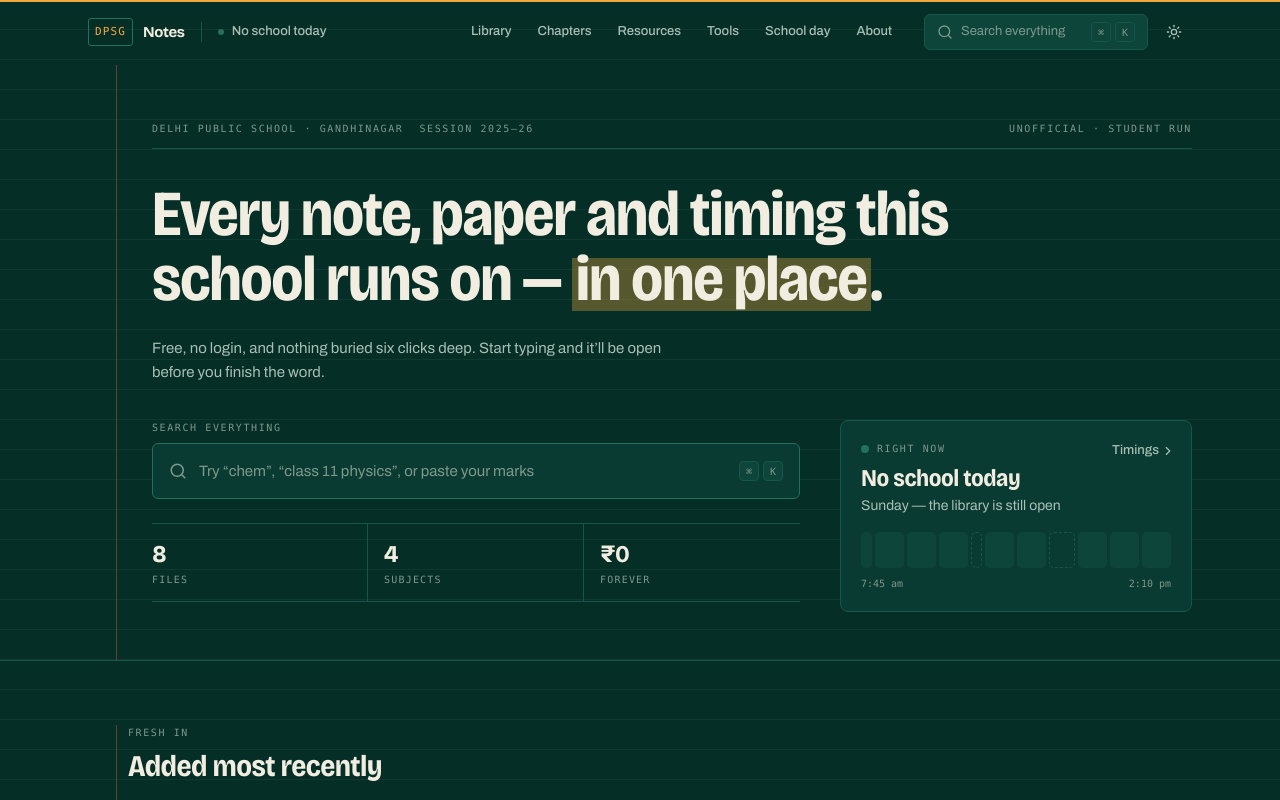
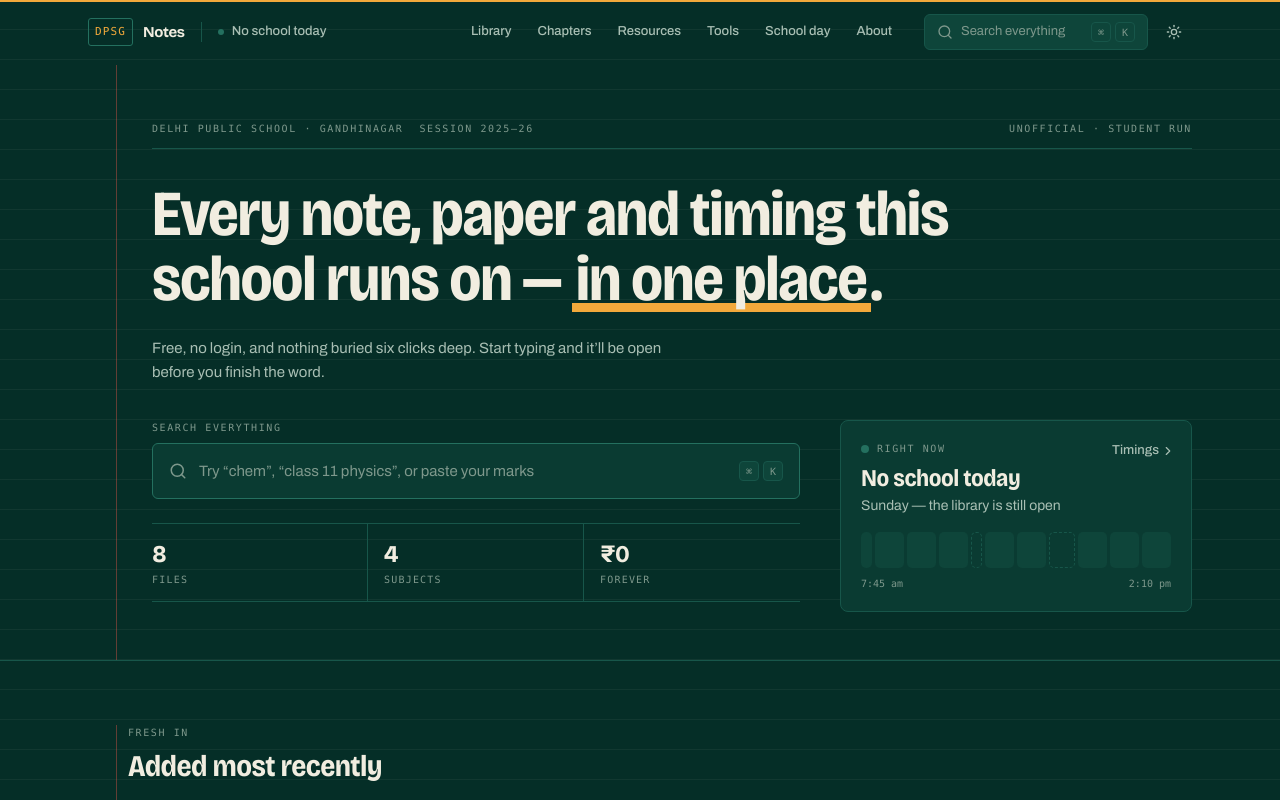
Before and after one commit to arykv/dpsg_notes, a React (Vite) app: page / in a window 1280 px wide. Shown: the top 800 px of the page. Built offline with nearby package versions, Linux system fonts and the light colour scheme; a web font is replaced by a local one.

Commit message:
style(marked): underline on the dark board, swipe on paper
A marigold fill behind pale text fights the text; a pen underscore doesn't.

```diff
--- a/src/index.css
+++ b/src/index.css
@@ -219,7 +219,11 @@
   }
 
   /* A marigold highlighter swipe behind a phrase. Stops are percentages so the
-     band tracks the text however large the headline is set. */
+     band tracks the text however large the headline is set.
+
+     On paper it's a full swipe, the way a highlighter actually behaves. On the
+     dark board a fill behind pale text would fight the text, so it becomes the
+     underscore you'd draw in pen instead. */
   .marked {
     display: inline;
     box-decoration-break: clone;
@@ -227,10 +231,20 @@
     padding-inline: 0.06em;
     background-image: linear-gradient(
       to bottom,
-      transparent 24%,
-      color-mix(in srgb, var(--color-mark-400) 34%, transparent) 24%,
-      color-mix(in srgb, var(--color-mark-400) 34%, transparent) 92%,
-      transparent 92%
+      transparent 22%,
+      color-mix(in srgb, var(--color-mark-400) 40%, transparent) 22%,
+      color-mix(in srgb, var(--color-mark-400) 40%, transparent) 94%,
+      transparent 94%
+    );
+  }
+
+  .dark .marked {
+    background-image: linear-gradient(
+      to bottom,
+      transparent 82%,
+      var(--color-mark-400) 82%,
+      var(--color-mark-400) 94%,
+      transparent 94%
     );
   }
 
```
